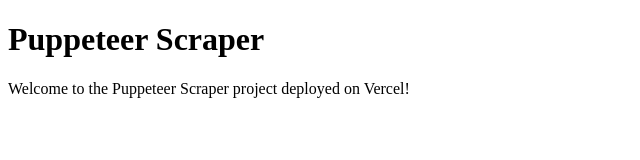
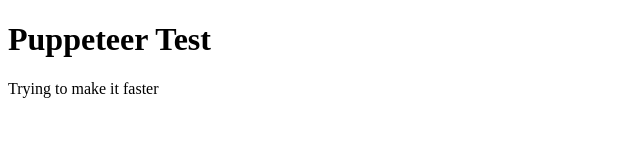
Before and after one commit to pietupai/puppeteer-test, a website: page index.html in a window 1280 px wide. Shown: the whole page, without its empty margins (0-640 px from the left). Drawn offline with Linux system fonts and the light colour scheme.

Commit message:
Update index.html

```diff
--- a/index.html
+++ b/index.html
@@ -3,10 +3,10 @@
 <head>
   <meta charset="UTF-8">
   <meta name="viewport" content="width=device-width, initial-scale=1.0">
-  <title>Puppeteer Scraper</title>
+  <title>Puppeteer Test</title>
 </head>
 <body>
-  <h1>Puppeteer Scraper</h1>
-  <p>Welcome to the Puppeteer Scraper project deployed on Vercel!</p>
+  <h1>Puppeteer Test</h1>
+  <p>Trying to make it faster</p>
 </body>
 </html>
```
